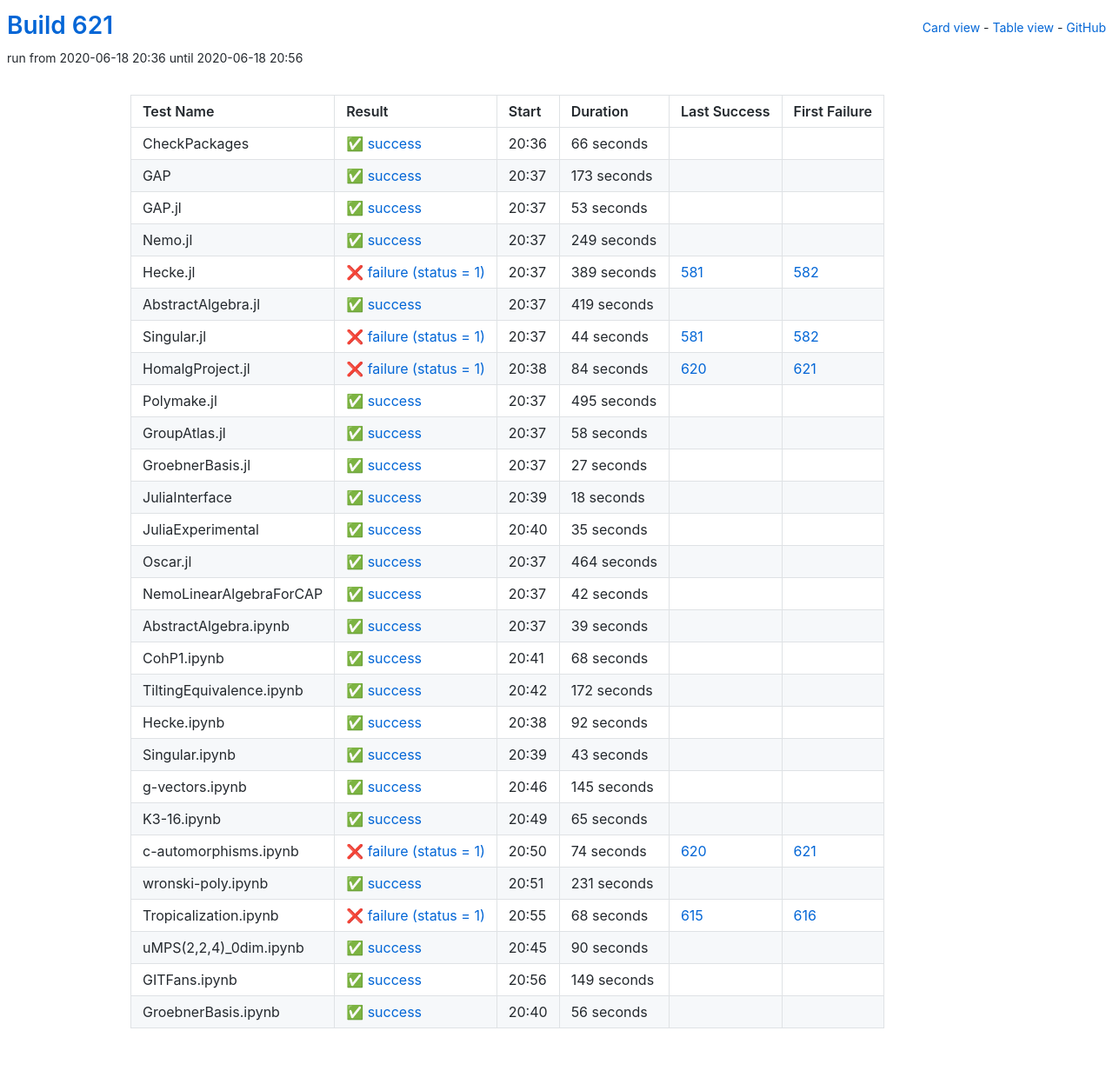
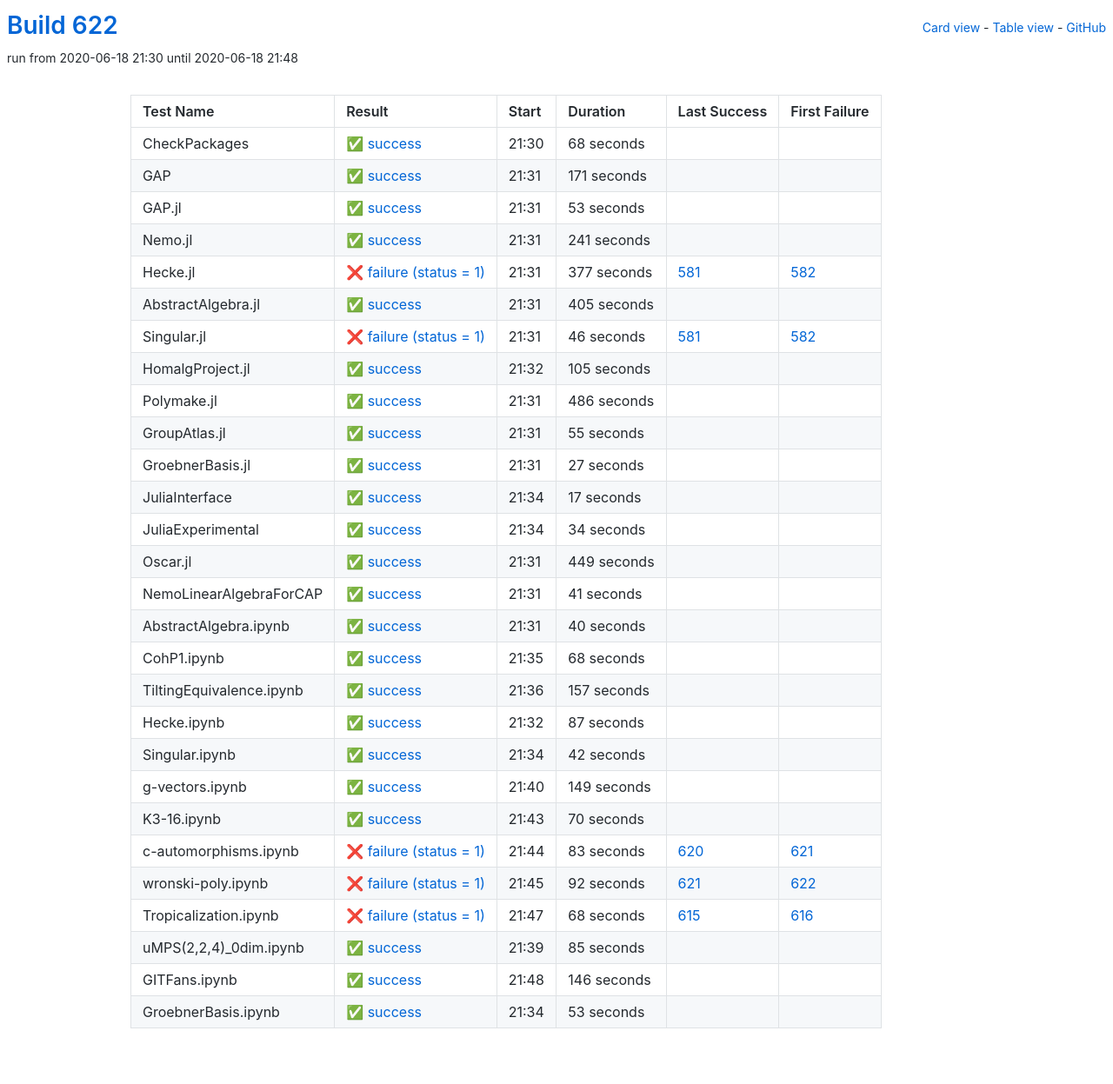
Before and after one commit to oscar-system/oscar-ci-status-1.4, a Jekyll site: the page built from table.html, in a window 1280 px wide. Shown: the whole page at 87% size. Built offline with Jekyll 4.4.1, drawn with Linux system fonts in a browser that asks for light colours.

Commit message:
Build #622

```diff
--- a/_data/ci.yml
+++ b/_data/ci.yml
@@ -1,6 +1,6 @@
 ---
-build: 621
-build_url: https://oscarci.mathematik.uni-kl.de/job/oscar-julia-1.4/621/
+build: 622
+build_url: https://oscarci.mathematik.uni-kl.de/job/oscar-julia-1.4/622/
 job: oscar-julia-1.4
 organization: oscar-system
 repo: oscar-ci-status-1.4
@@ -8,32 +8,32 @@ repourl: https://github.com/oscar-system/oscar-ci-status-1.4
 tests:
 - name: CheckPackages
   id: checkpackages
-  log: https://oscarci.mathematik.uni-kl.de/job/oscar-julia-1.4/621/artifact/logs/build-621/CheckPackages.log
-  start: 2020-06-18 20:36
+  log: https://oscarci.mathematik.uni-kl.de/job/oscar-julia-1.4/622/artifact/logs/build-622/CheckPackages.log
+  start: 2020-06-18 21:30
   success: true
   exitcode: 0
   status: success
-  duration: 66
+  duration: 68
   last_success: false
   last_success_url:
   first_failure: false
   first_failure_url:
 - name: GAP
   id: gap
-  log: https://oscarci.mathematik.uni-kl.de/job/oscar-julia-1.4/621/artifact/logs/build-621/GAP.log
-  start: 2020-06-18 20:37
+  log: https://oscarci.mathematik.uni-kl.de/job/oscar-julia-1.4/622/artifact/logs/build-622/GAP.log
+  start: 2020-06-18 21:31
   success: true
   exitcode: 0
   status: success
-  duration: 173
+  duration: 171
   last_success: false
   last_success_url:
   first_failure: false
   first_failure_url:
 - name: GAP.jl
   id: gap-jl
-  log: https://oscarci.mathematik.uni-kl.de/job/oscar-julia-1.4/621/artifact/logs/build-621/GAP.jl.log
-  start: 2020-06-18 20:37
+  log: https://oscarci.mathematik.uni-kl.de/job/oscar-julia-1.4/622/artifact/logs/build-622/GAP.jl.log
+  start: 2020-06-18 21:31
   success: true
   exitcode: 0
   status: success
@@ -44,92 +44,92 @@ tests:
   first_failure_url:
 - name: Nemo.jl
   id: nemo-jl
-  log: https://oscarci.mathematik.uni-kl.de/job/oscar-julia-1.4/621/artifact/logs/build-621/Nemo.jl.log
-  start: 2020-06-18 20:37
+  log: https://oscarci.mathematik.uni-kl.de/job/oscar-julia-1.4/622/artifact/logs/build-622/Nemo.jl.log
+  start: 2020-06-18 21:31
   success: true
   exitcode: 0
   status: success
-  duration: 249
+  duration: 241
   last_success: false
   last_success_url:
   first_failure: false
   first_failure_url:
 - name: Hecke.jl
   id: hecke-jl
-  log: https://oscarci.mathematik.uni-kl.de/job/oscar-julia-1.4/621/artifact/logs/build-621/Hecke.jl.log
-  start: 2020-06-18 20:37
+  log: https://oscarci.mathematik.uni-kl.de/job/oscar-julia-1.4/622/artifact/logs/build-622/Hecke.jl.log
+  start: 2020-06-18 21:31
   success: false
   exitcode: 1
   status: failure
-  duration: 389
+  duration: 377
   last_success: 581
   last_success_url: https://oscarci.mathematik.uni-kl.de/job/oscar-julia-1.4/581/
   first_failure: 582
   first_failure_url: https://oscarci.mathematik.uni-kl.de/job/oscar-julia-1.4/582/
 - name: AbstractAlgebra.jl
   id: abstractalgebra-jl
-  log: https://oscarci.mathematik.uni-kl.de/job/oscar-julia-1.4/621/artifact/logs/build-621/AbstractAlgebra.jl.log
-  start: 2020-06-18 20:37
+  log: https://oscarci.mathematik.uni-kl.de/job/oscar-julia-1.4/622/artifact/logs/build-622/AbstractAlgebra.jl.log
+  start: 2020-06-18 21:31
   success: true
   exitcode: 0
   status: success
-  duration: 419
+  duration: 405
   last_success: false
   last_success_url:
   first_failure: false
   first_failure_url:
 - name: Singular.jl
   id: singular-jl
-  log: https://oscarci.mathematik.uni-kl.de/job/oscar-julia-1.4/621/artifact/logs/build-621/Singular.jl.log
-  start: 2020-06-18 20:37
+  log: https://oscarci.mathematik.uni-kl.de/job/oscar-julia-1.4/622/artifact/logs/build-622/Singular.jl.log
+  start: 2020-06-18 21:31
   success: false
   exitcode: 1
   status: failure
-  duration: 44
+  duration: 46
   last_success: 581
   last_success_url: https://oscarci.mathematik.uni-kl.de/job/oscar-julia-1.4/581/
   first_failure: 582
   first_failure_url: https://oscarci.mathematik.uni-kl.de/job/oscar-julia-1.4/582/
 - name: HomalgProject.jl
   id: homalgproject-jl
-  log: https://oscarci.mathematik.uni-kl.de/job/oscar-julia-1.4/621/artifact/logs/build-621/HomalgProject.jl.log
-  start: 2020-06-18 20:38
-  success: false
-  exitcode: 1
-  status: failure
-  duration: 84
-  last_success: 620
-  last_success_url: https://oscarci.mathematik.uni-kl.de/job/oscar-julia-1.4/620/
-  first_failure: 621
-  first_failure_url: https://oscarci.mathematik.uni-kl.de/job/oscar-julia-1.4/621/
-- name: Polymake.jl
-  id: polymake-jl
-  log: https://oscarci.mathematik.uni-kl.de/job/oscar-julia-1.4/621/artifact/logs/build-621/Polymake.jl.log
-  start: 2020-06-18 20:37
+  log: https://oscarci.mathematik.uni-kl.de/job/oscar-julia-1.4/622/artifact/logs/build-622/HomalgProject.jl.log
+  start: 2020-06-18 21:32
   success: true
   exitcode: 0
   status: success
-  duration: 495
+  duration: 105
+  last_success: false
+  last_success_url:
+  first_failure: false
+  first_failure_url:
+- name: Polymake.jl
+  id: polymake-jl
+  log: https://oscarci.mathematik.uni-kl.de/job/oscar-julia-1.4/622/artifact/logs/build-622/Polymake.jl.log
+  start: 2020-06-18 21:31
+  success: true
+  exitcode: 0
+  status: success
+  duration: 486
   last_success: false
   last_success_url:
   first_failure: false
   first_failure_url:
 - name: GroupAtlas.jl
   id: groupatlas-jl
-  log: https://oscarci.mathematik.uni-kl.de/job/oscar-julia-1.4/621/artifact/logs/build-621/GroupAtlas.jl.log
-  start: 2020-06-18 20:37
+  log: https://oscarci.mathematik.uni-kl.de/job/oscar-julia-1.4/622/artifact/logs/build-622/GroupAtlas.jl.log
+  start: 2020-06-18 21:31
   success: true
   exitcode: 0
   status: success
-  duration: 58
+  duration: 55
   last_success: false
   last_success_url:
   first_failure: false
   first_failure_url:
 - name: GroebnerBasis.jl
   id: groebnerbasis-jl
-  log: https://oscarci.mathematik.uni-kl.de/job/oscar-julia-1.4/621/artifact/logs/build-621/GroebnerBasis.jl.log
-  start: 2020-06-18 20:37
+  log: https://oscarci.mathematik.uni-kl.de/job/oscar-julia-1.4/622/artifact/logs/build-622/GroebnerBasis.jl.log
+  start: 2020-06-18 21:31
   success: true
   exitcode: 0
   status: success
@@ -140,68 +140,68 @@ tests:
   first_failure_url:
 - name: JuliaInterface
   id: juliainterface
-  log: https://oscarci.mathematik.uni-kl.de/job/oscar-julia-1.4/621/artifact/logs/build-621/JuliaInterface.log
-  start: 2020-06-18 20:39
+  log: https://oscarci.mathematik.uni-kl.de/job/oscar-julia-1.4/622/artifact/logs/build-622/JuliaInterface.log
+  start: 2020-06-18 21:34
   success: true
   exitcode: 0
   status: success
-  duration: 18
+  duration: 17
   last_success: false
   last_success_url:
   first_failure: false
   first_failure_url:
 - name: JuliaExperimental
   id: juliaexperimental
-  log: https://oscarci.mathematik.uni-kl.de/job/oscar-julia-1.4/621/artifact/logs/build-621/JuliaExperimental.log
-  start: 2020-06-18 20:40
+  log: https://oscarci.mathematik.uni-kl.de/job/oscar-julia-1.4/622/artifact/logs/build-622/JuliaExperimental.log
+  start: 2020-06-18 21:34
   success: true
   exitcode: 0
   status: success
-  duration: 35
+  duration: 34
   last_success: false
   last_success_url:
   first_failure: false
   first_failure_url:
 - name: Oscar.jl
   id: oscar-jl
-  log: https://oscarci.mathematik.uni-kl.de/job/oscar-julia-1.4/621/artifact/logs/build-621/Oscar.jl.log
-  start: 2020-06-18 20:37
+  log: https://oscarci.mathematik.uni-kl.de/job/oscar-julia-1.4/622/artifact/logs/build-622/Oscar.jl.log
+  start: 2020-06-18 21:31
   success: true
   exitcode: 0
   status: success
-  duration: 464
+  duration: 449
   last_success: false
   last_success_url:
   first_failure: false
   first_failure_url:
 - name: NemoLinearAlgebraForCAP
   id: nemolinearalgebraforcap
-  log: https://oscarci.mathematik.uni-kl.de/job/oscar-julia-1.4/621/artifact/logs/build-621/NemoLinearAlgebraForCAP.log
-  start: 2020-06-18 20:37
+  log: https://oscarci.mathematik.uni-kl.de/job/oscar-julia-1.4/622/artifact/logs/build-622/NemoLinearAlgebraForCAP.log
+  start: 2020-06-18 21:31
   success: true
   exitcode: 0
   status: success
-  duration: 42
+  duration: 41
   last_success: false
   last_success_url:
   first_failure: false
   first_failure_url:
 - name: AbstractAlgebra.ipynb
   id: abstractalgebra-ipynb
-  log: https://oscarci.mathematik.uni-kl.de/job/oscar-julia-1.4/621/artifact/logs/build-621/AbstractAlgebra.ipynb.log
-  start: 2020-06-18 20:37
+  log: https://oscarci.mathematik.uni-kl.de/job/oscar-julia-1.4/622/artifact/logs/build-622/AbstractAlgebra.ipynb.log
+  start: 2020-06-18 21:31
   success: true
   exitcode: 0
   status: success
-  duration: 39
+  duration: 40
   last_success: false
   last_success_url:
   first_failure: false
   first_failure_url:
 - name: CohP1.ipynb
   id: cohp1-ipynb
-  log: https://oscarci.mathematik.uni-kl.de/job/oscar-julia-1.4/621/artifact/logs/build-621/CohP1.ipynb.log
-  start: 2020-06-18 20:41
+  log: https://oscarci.mathematik.uni-kl.de/job/oscar-julia-1.4/622/artifact/logs/build-622/CohP1.ipynb.log
+  start: 2020-06-18 21:35
   success: true
   exitcode: 0
   status: success
@@ -212,92 +212,92 @@ tests:
   first_failure_url:
 - name: TiltingEquivalence.ipynb
   id: tiltingequivalence-ipynb
-  log: https://oscarci.mathematik.uni-kl.de/job/oscar-julia-1.4/621/artifact/logs/build-621/TiltingEquivalence.ipynb.log
-  start: 2020-06-18 20:42
+  log: https://oscarci.mathematik.uni-kl.de/job/oscar-julia-1.4/622/artifact/logs/build-622/TiltingEquivalence.ipynb.log
+  start: 2020-06-18 21:36
   success: true
   exitcode: 0
   status: success
-  duration: 172
+  duration: 157
   last_success: false
   last_success_url:
   first_failure: false
   first_failure_url:
 - name: Hecke.ipynb
   id: hecke-ipynb
-  log: https://oscarci.mathematik.uni-kl.de/job/oscar-julia-1.4/621/artifact/logs/build-621/Hecke.ipynb.log
-  start: 2020-06-18 20:38
+  log: https://oscarci.mathematik.uni-kl.de/job/oscar-julia-1.4/622/artifact/logs/build-622/Hecke.ipynb.log
+  start: 2020-06-18 21:32
   success: true
   exitcode: 0
   status: success
-  duration: 92
+  duration: 87
   last_success: false
   last_success_url:
   first_failure: false
   first_failure_url:
 - name: Singular.ipynb
   id: singular-ipynb
-  log: https://oscarci.mathematik.uni-kl.de/job/oscar-julia-1.4/621/artifact/logs/build-621/Singular.ipynb.log
-  start: 2020-06-18 20:39
+  log: https://oscarci.mathematik.uni-kl.de/job/oscar-julia-1.4/622/artifact/logs/build-622/Singular.ipynb.log
+  start: 2020-06-18 21:34
   success: true
   exitcode: 0
   status: success
-  duration: 43
+  duration: 42
   last_success: false
   last_success_url:
   first_failure: false
   first_failure_url:
 - name: g-vectors.ipynb
   id: g-vectors-ipynb
-  log: https://oscarci.mathematik.uni-kl.de/job/oscar-julia-1.4/621/artifact/logs/build-621/g-vectors.ipynb.log
-  start: 2020-06-18 20:46
+  log: https://oscarci.mathematik.uni-kl.de/job/oscar-julia-1.4/622/artifact/logs/build-622/g-vectors.ipynb.log
+  start: 2020-06-18 21:40
   success: true
   exitcode: 0
   status: success
-  duration: 145
+  duration: 149
   last_success: false
   last_success_url:
   first_failure: false
   first_failure_url:
 - name: K3-16.ipynb
   id: k3-16-ipynb
-  log: https://oscarci.mathematik.uni-kl.de/job/oscar-julia-1.4/621/artifact/logs/build-621/K3-16.ipynb.log
-  start: 2020-06-18 20:49
+  log: https://oscarci.mathematik.uni-kl.de/job/oscar-julia-1.4/622/artifact/logs/build-622/K3-16.ipynb.log
+  start: 2020-06-18 21:43
   success: true
   exitcode: 0
   status: success
-  duration: 65
+  duration: 70
   last_success: false
   last_success_url:
   first_failure: false
   first_failure_url:
 - name: c-automorphisms.ipynb
   id: c-automorphisms-ipynb
-  log: https://oscarci.mathematik.uni-kl.de/job/oscar-julia-1.4/621/artifact/logs/build-621/c-automorphisms.ipynb.log
-  start: 2020-06-18 20:50
+  log: https://oscarci.mathematik.uni-kl.de/job/oscar-julia-1.4/622/artifact/logs/build-622/c-automorphisms.ipynb.log
+  start: 2020-06-18 21:44
   success: false
   exitcode: 1
   status: failure
-  duration: 74
+  duration: 83
   last_success: 620
   last_success_url: https://oscarci.mathematik.uni-kl.de/job/oscar-julia-1.4/620/
   first_failure: 621
   first_failure_url: https://oscarci.mathematik.uni-kl.de/job/oscar-julia-1.4/621/
 - name: wronski-poly.ipynb
   id: wronski-poly-ipynb
-  log: https://oscarci.mathematik.uni-kl.de/job/oscar-julia-1.4/621/artifact/logs/build-621/wronski-poly.ipynb.log
-  start: 2020-06-18 20:51
-  success: true
-  exitcode: 0
-  status: success
-  duration: 231
-  last_success: false
-  last_success_url:
-  first_failure: false
-  first_failure_url:
+  log: https://oscarci.mathematik.uni-kl.de/job/oscar-julia-1.4/622/artifact/logs/build-622/wronski-poly.ipynb.log
+  start: 2020-06-18 21:45
+  success: false
+  exitcode: 1
+  status: failure
+  duration: 92
+  last_success: 621
+  last_success_url: https://oscarci.mathematik.uni-kl.de/job/oscar-julia-1.4/621/
+  first_failure: 622
+  first_failure_url: https://oscarci.mathematik.uni-kl.de/job/oscar-julia-1.4/622/
 - name: Tropicalization.ipynb
   id: tropicalization-ipynb
-  log: https://oscarci.mathematik.uni-kl.de/job/oscar-julia-1.4/621/artifact/logs/build-621/Tropicalization.ipynb.log
-  start: 2020-06-18 20:55
+  log: https://oscarci.mathematik.uni-kl.de/job/oscar-julia-1.4/622/artifact/logs/build-622/Tropicalization.ipynb.log
+  start: 2020-06-18 21:47
   success: false
   exitcode: 1
   status: failure
@@ -308,36 +308,36 @@ tests:
   first_failure_url: https://oscarci.mathematik.uni-kl.de/job/oscar-julia-1.4/616/
 - name: uMPS(2,2,4)_0dim.ipynb
   id: umps-2-2-4-0dim-ipynb
-  log: https://oscarci.mathematik.uni-kl.de/job/oscar-julia-1.4/621/artifact/logs/build-621/uMPS-2-2-4-_0dim.ipynb.log
-  start: 2020-06-18 20:45
+  log: https://oscarci.mathematik.uni-kl.de/job/oscar-julia-1.4/622/artifact/logs/build-622/uMPS-2-2-4-_0dim.ipynb.log
+  start: 2020-06-18 21:39
   success: true
   exitcode: 0
   status: success
-  duration: 90
+  duration: 85
   last_success: false
   last_success_url:
   first_failure: false
   first_failure_url:
 - name: GITFans.ipynb
   id: gitfans-ipynb
-  log: https://oscarci.mathematik.uni-kl.de/job/oscar-julia-1.4/621/artifact/logs/build-621/GITFans.ipynb.log
-  start: 2020-06-18 20:56
+  log: https://oscarci.mathematik.uni-kl.de/job/oscar-julia-1.4/622/artifact/logs/build-622/GITFans.ipynb.log
+  start: 2020-06-18 21:48
   success: true
   exitcode: 0
   status: success
-  duration: 149
+  duration: 146
   last_success: false
   last_success_url:
   first_failure: false
   first_failure_url:
 - name: GroebnerBasis.ipynb
   id: groebnerbasis-ipynb
-  log: https://oscarci.mathematik.uni-kl.de/job/oscar-julia-1.4/621/artifact/logs/build-621/GroebnerBasis.ipynb.log
-  start: 2020-06-18 20:40
+  log: https://oscarci.mathematik.uni-kl.de/job/oscar-julia-1.4/622/artifact/logs/build-622/GroebnerBasis.ipynb.log
+  start: 2020-06-18 21:34
   success: true
   exitcode: 0
   status: success
-  duration: 56
+  duration: 53
   last_success: false
   last_success_url:
   first_failure: false
```
Also changed, not shown: README.md.
